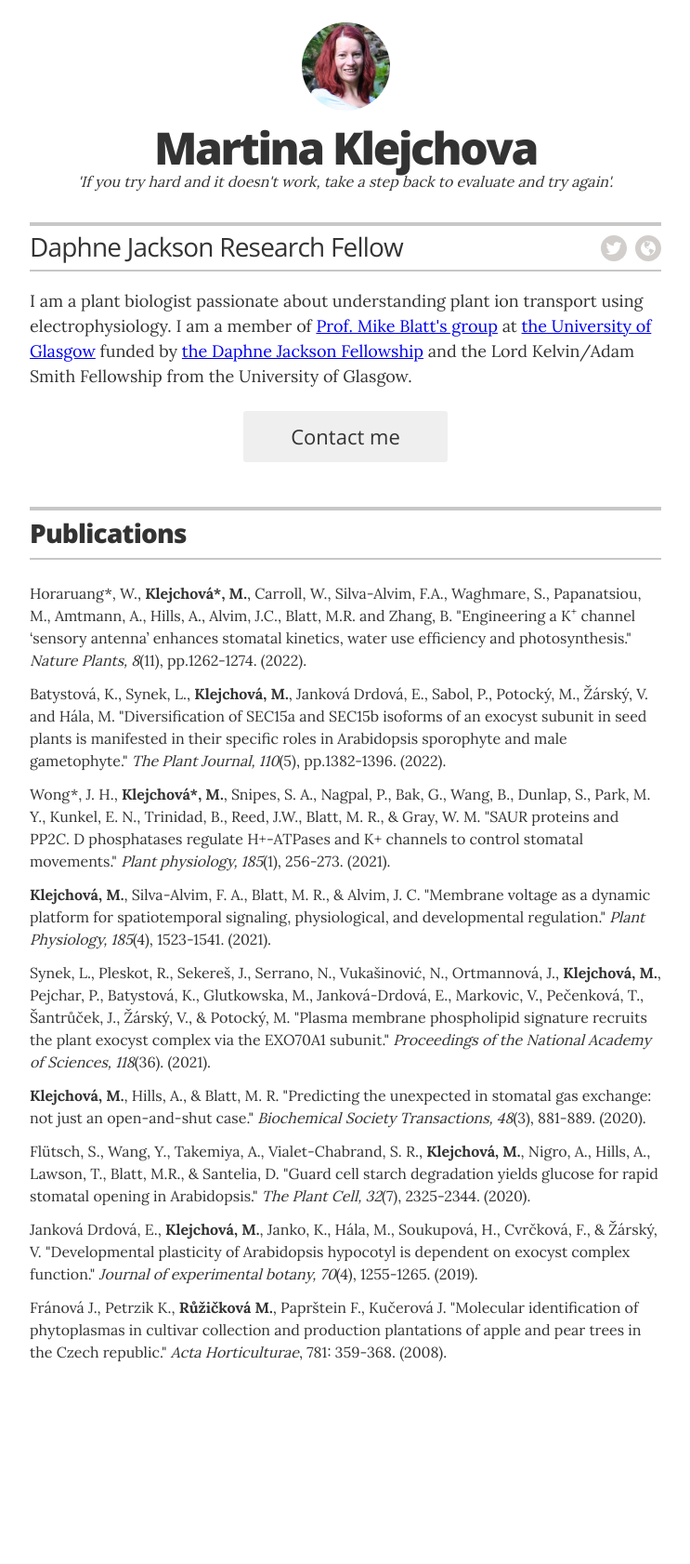
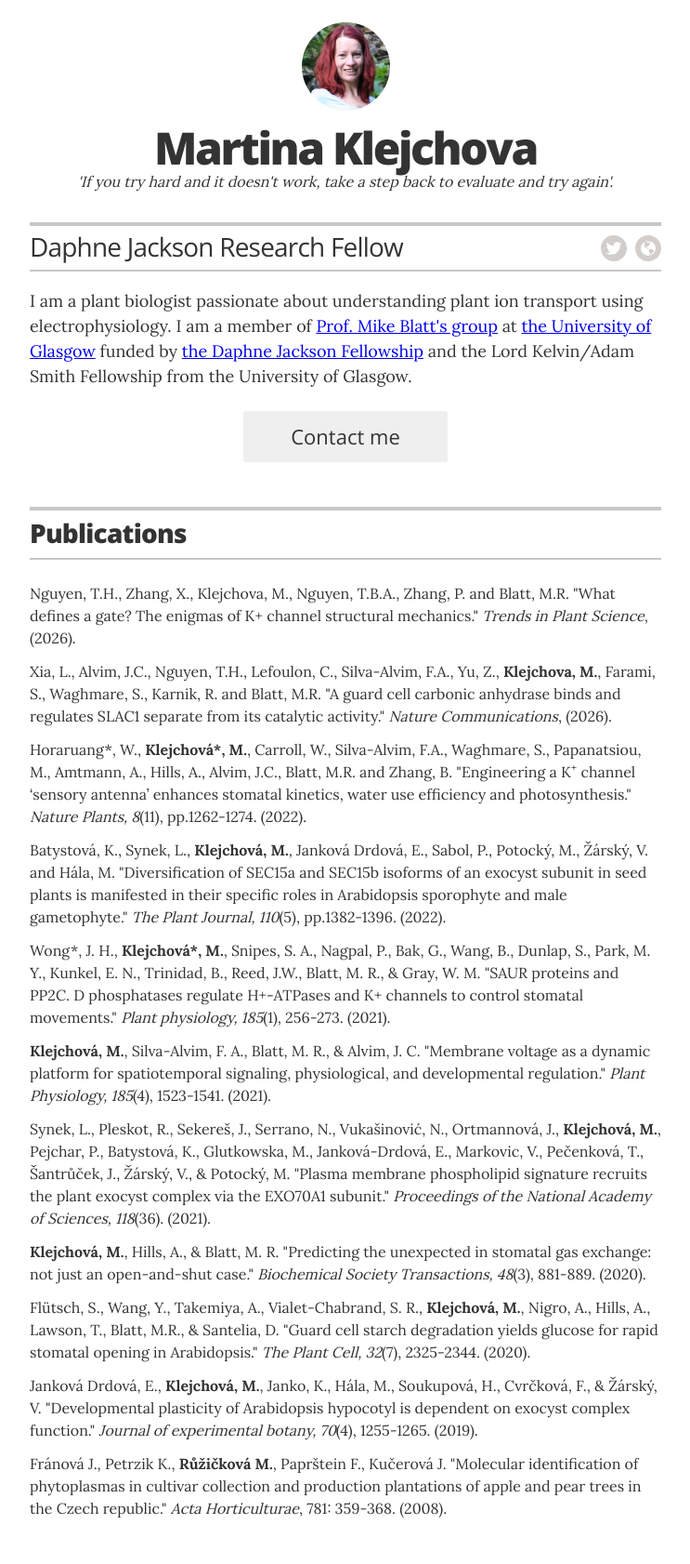
Before and after one commit to martinaklejchova/martinaklejchova.github.io, a Jekyll site: the page built from index.html, in a window 1280 px wide. Shown: the whole page at 93% size, without its empty margins (268-1011 px from the left). Built offline with Jekyll 4.4.1, drawn with Linux system fonts in a browser that asks for light colours; before the commit the page ends 1514 px from its top, so only the background shows below that.

Commit message:
Update papers.yml

```diff
--- a/_data/papers.yml
+++ b/_data/papers.yml
@@ -1,3 +1,11 @@
+- authors: "Nguyen, T.H., Zhang, X., Klejchova, M., Nguyen, T.B.A., Zhang, P. and Blatt, M.R."
+  title: "What defines a gate? The enigmas of K+ channel structural mechanics."
+  venue: "<em>Trends in Plant Science</em>, (2026)."
+
+- authors: "Xia, L., Alvim, J.C., Nguyen, T.H., Lefoulon, C., Silva-Alvim, F.A., Yu, Z., <strong>Klejchova, M.</strong>, Farami, S., Waghmare, S., Karnik, R. and Blatt, M.R."
+  title: "A guard cell carbonic anhydrase binds and regulates SLAC1 separate from its catalytic activity."
+  venue: "<em>Nature Communications</em>, (2026)."
+
 - authors: "Horaruang*, W., <strong>Klejchová*, M.</strong>, Carroll, W., Silva-Alvim, F.A., Waghmare, S., Papanatsiou, M., Amtmann, A., Hills, A., Alvim, J.C., Blatt, M.R. and Zhang, B."
   title: "Engineering a K<sup>+</sup> channel ‘sensory antenna’ enhances stomatal kinetics, water use efficiency and photosynthesis."
   venue: "<em>Nature Plants, 8</em>(11), pp.1262-1274. (2022)."
```
